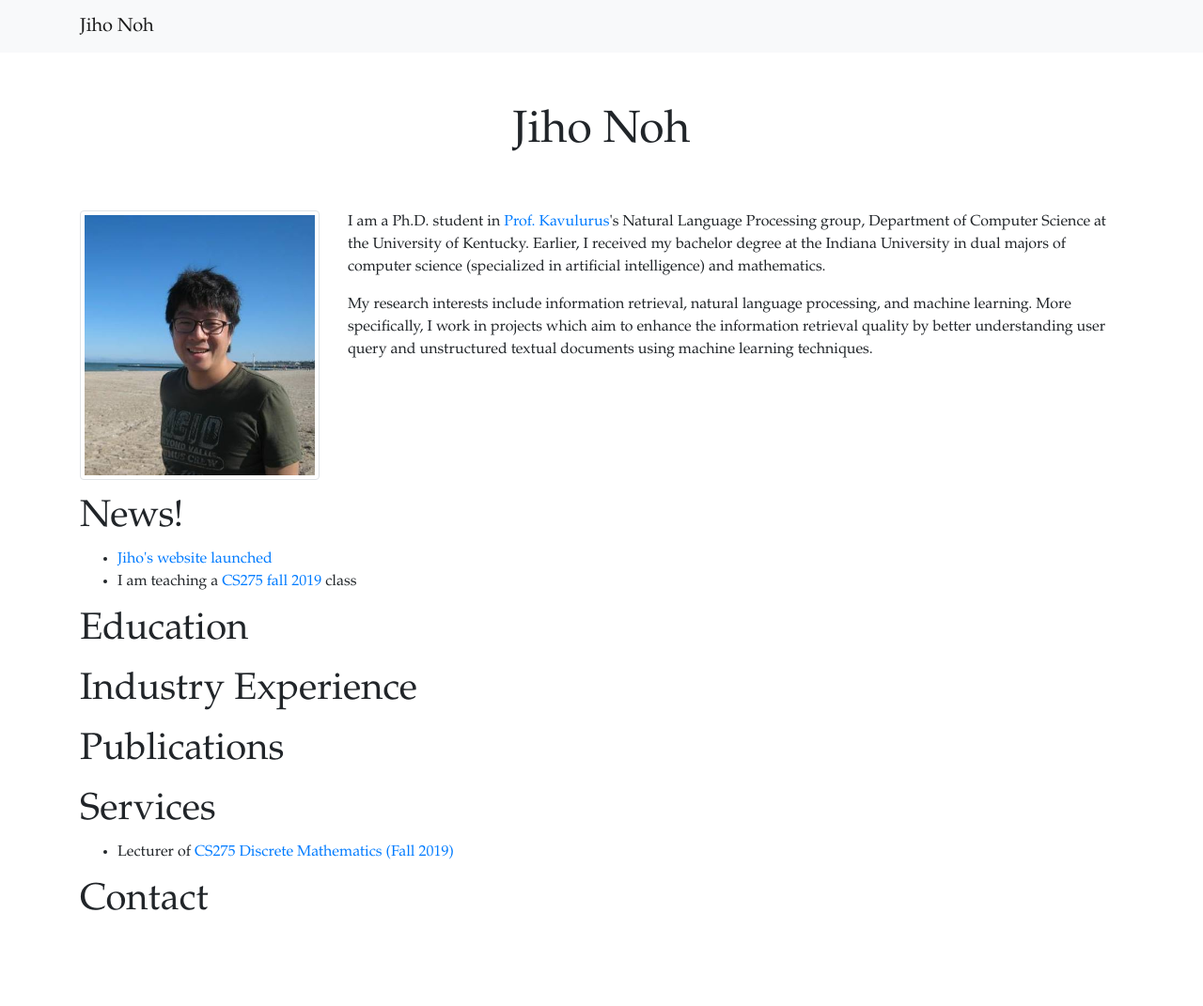
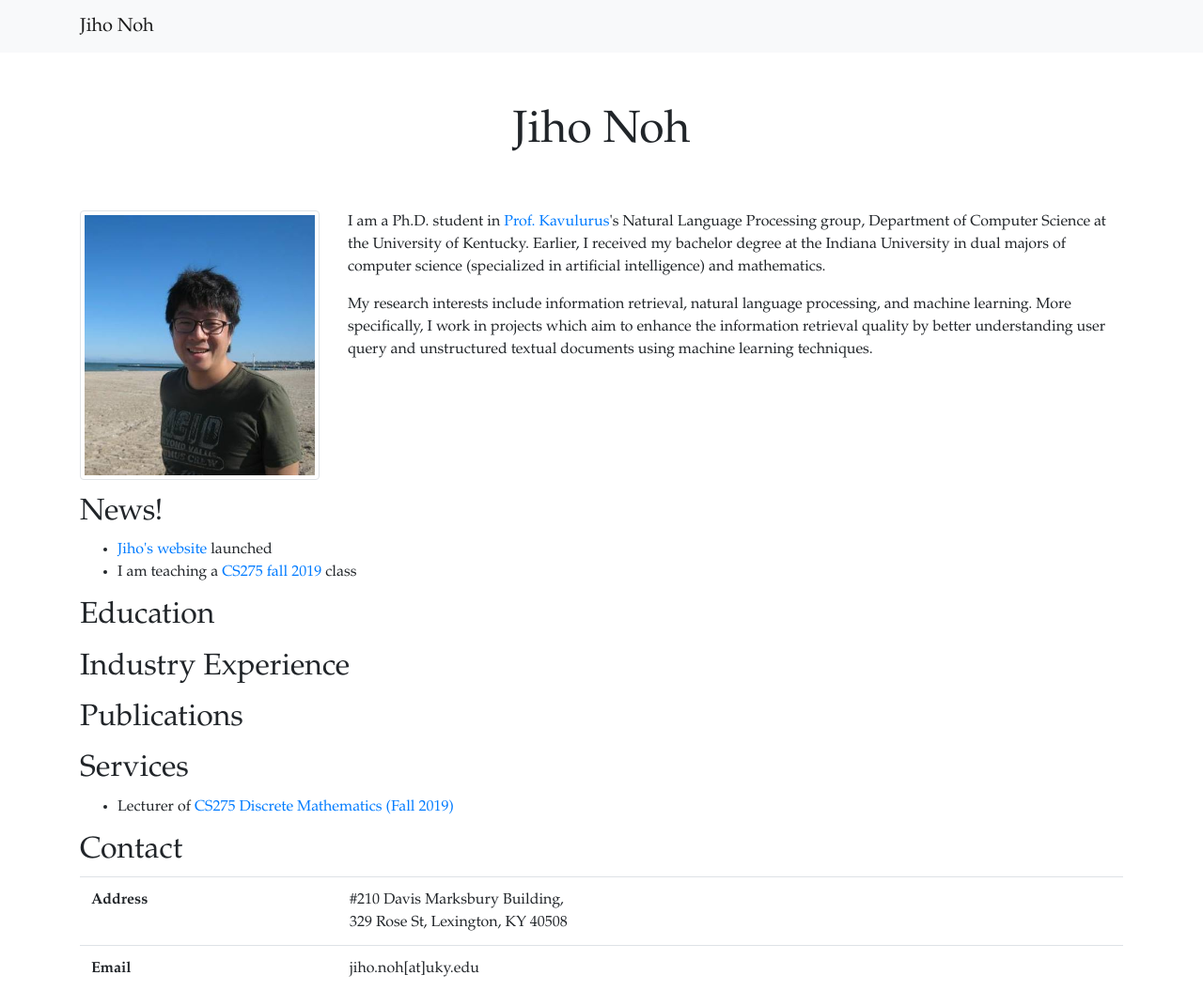
Before and after one commit to romanegloo/romanegloo.github.io, a Jekyll site: the page built from index.html, in a window 1280 px wide. Shown: the whole page at 94% size. Built offline with Jekyll 4.4.1, drawn with Linux system fonts in a browser that asks for light colours; before the commit the page ends 991 px from its top, so only the background shows below that.

Commit message:
contact added

```diff
--- a/index.html
+++ b/index.html
@@ -7,7 +7,7 @@ title: Jiho Noh
   <div class="col-md-3">
     <img src="images/JihoNoh.jpg" alt="Jiho Noh" class="img-thumbnail">
   </div>
-  <div class="col-md-9">
+  <div class="col-md-9 align-middle">
     <p>
       I am a Ph.D. student in <a href="http://protocols.netlab.uky.edu/~rvkavu2/">Prof. Kavulurus</a>'s Natural Language
       Processing group, Department of Computer Science at the University of Kentucky. Earlier, I received my bachelor
@@ -21,18 +21,33 @@ title: Jiho Noh
     </p>
   </div>
 </div>
-<h1 class="mt-3">News!</h1>
+<h2 class="mt-3">News!</h2>
 <ul>
-  <li><a href="https://me.jiho.us">Jiho's website launched</a></li>
+  <li><a href="https://me.jiho.us">Jiho's website</a> launched</li>
   <li>I am teaching a <a href="https://www.cs.uky.edu/~jiho/cs275-fall2019">CS275 fall 2019</a> class</li>
 </ul>
-<h1 class="mt-3">Education</h1>
-<h1 class="mt-3">Industry Experience</h1>
-<h1 class="mt-3">Publications</h1>
-<h1 class="mt-3">Services</h1>
+<h2 class="mt-3">Education</h2>
+<h2 class="mt-3">Industry Experience</h2>
+<h2 class="mt-3">Publications</h2>
+<h2 class="mt-3">Services</h2>
 <ul>
   <li>Lecturer of
     <a href="https://www.cs.uky.edu/~jiho/cs275-fall2019">CS275 Discrete Mathematics (Fall 2019)</a>
   </li>
 </ul>
-<h1 class="mt-3">Contact</h1>
+<h2 class="mt-3">Contact</h2>
+<table class="table">
+  <tbody>
+    <tr>
+      <th scope="row">Address</th>
+      <td>
+        #210 Davis Marksbury Building, <br/>
+        329 Rose St, Lexington, KY 40508
+      </td>
+    </tr>
+    <tr>
+      <th scope="row">Email</th>
+      <td>jiho.noh[at]uky.edu</td>
+    </tr>
+  </tbody>
+</table>
```
